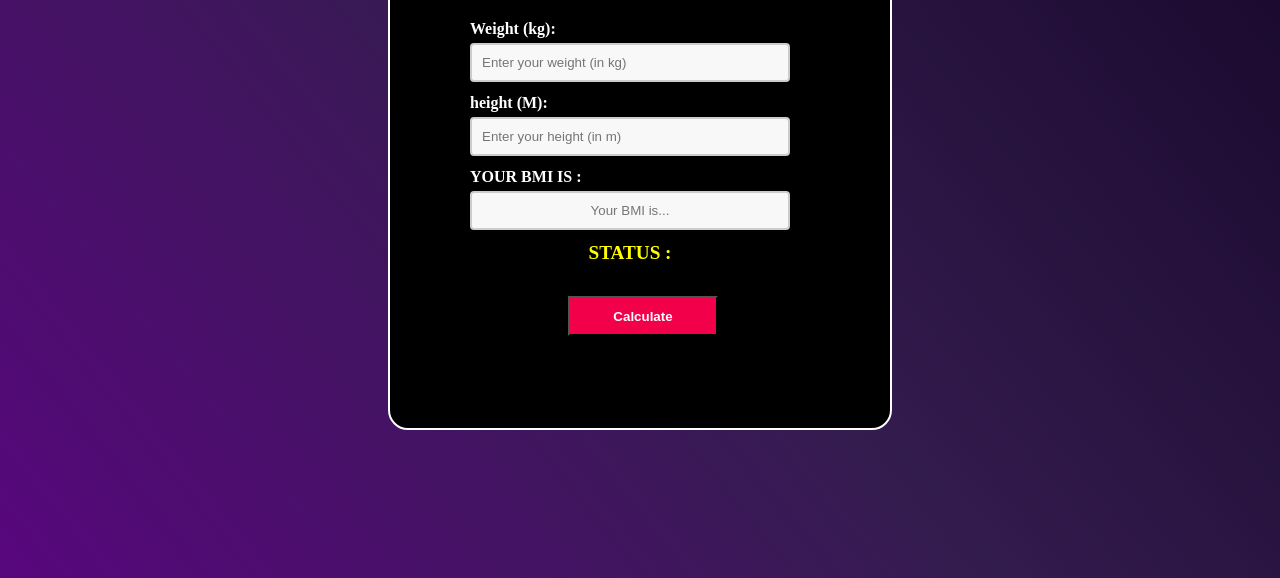
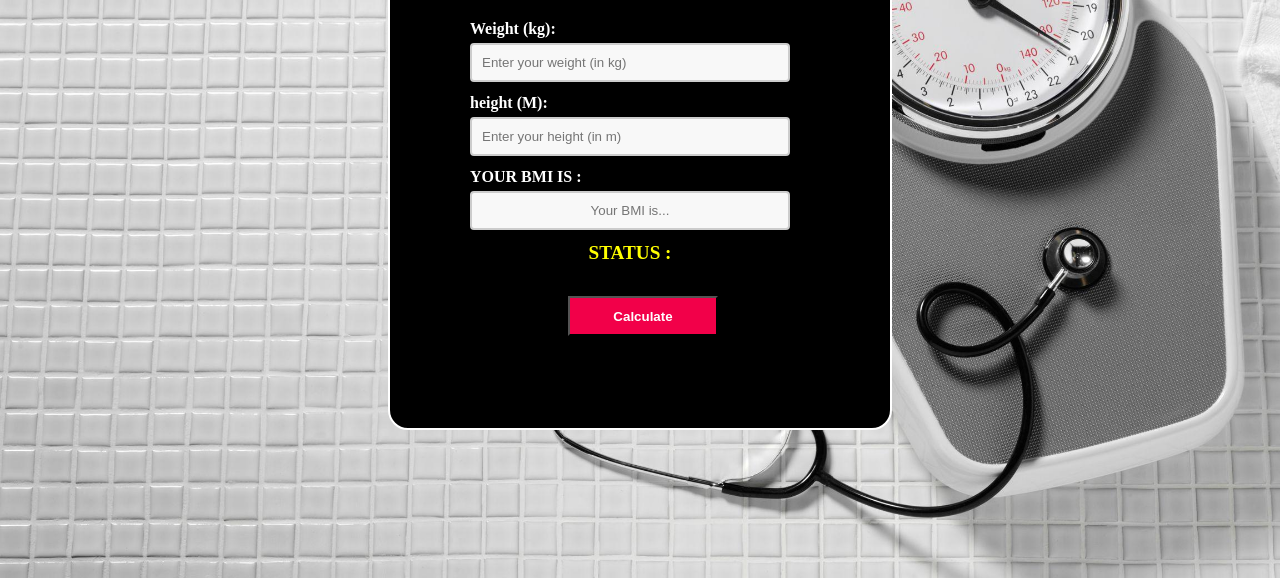
Before and after one commit to clandestine07/BMI-CALCULATOR, a plain HTML site: page index.html in a window 1280 px wide. Shown: the part 222-800 px from the top of the page. Drawn offline with Linux system fonts and the light colour scheme.

Commit message:
changed the background

```diff
--- a/style.css
+++ b/style.css
@@ -9,12 +9,15 @@
     display: flex;
     justify-content: center;
     align-items: center;
-    background: linear-gradient(
+    /* background: linear-gradient(
             231deg,
             rgba(22, 6, 40, 1) 0%,
             rgba(52, 28, 79, 1) 50%,
             rgba(88, 7, 125, 1) 100%
-    );
+    ); */
+    background-image: url(white.jpg);
+    background-size: cover;
+    background-repeat: no-repeat;
 }
 
 .content-box{
```
Also changed, not shown: white.jpg (added).
